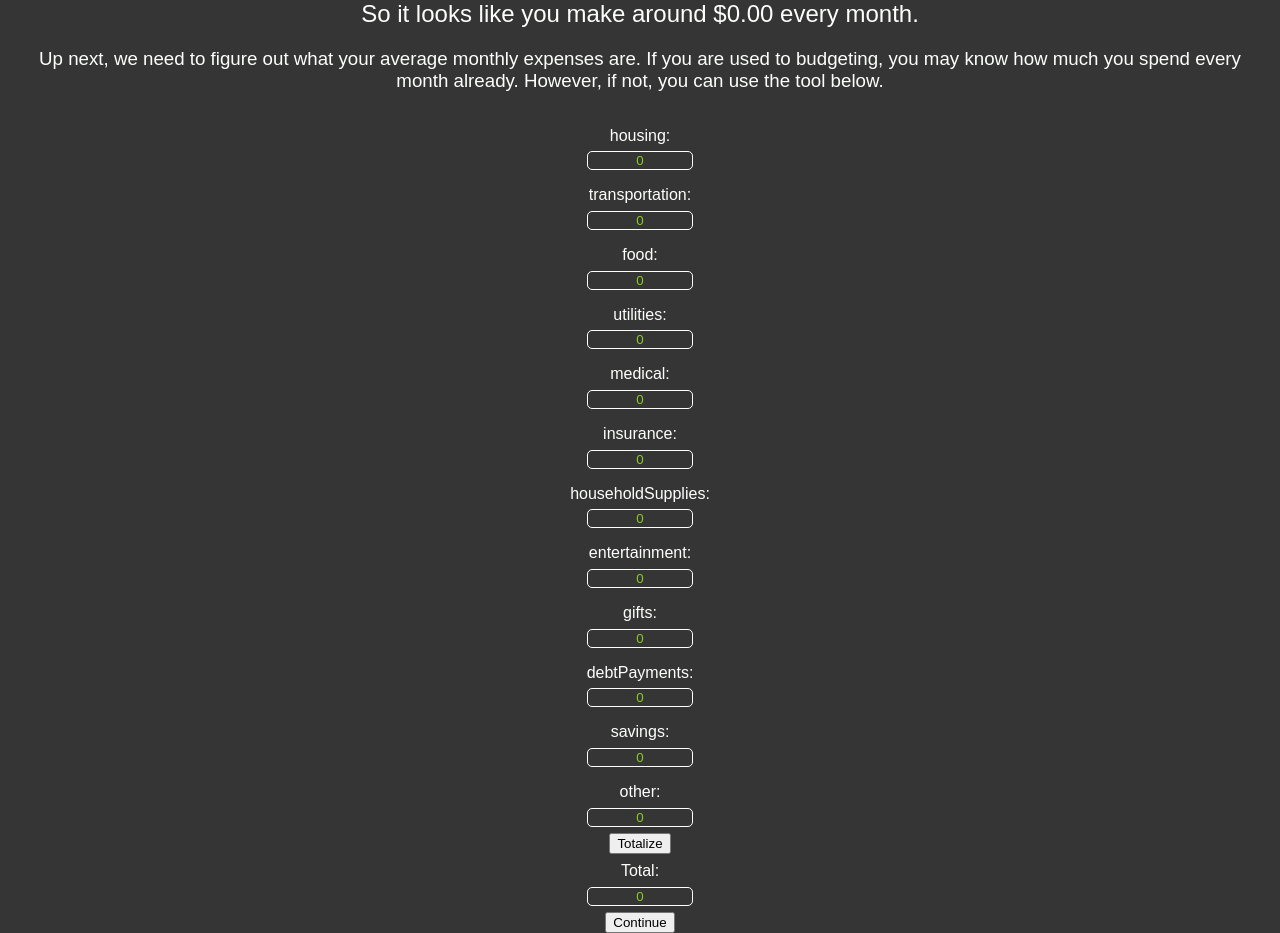
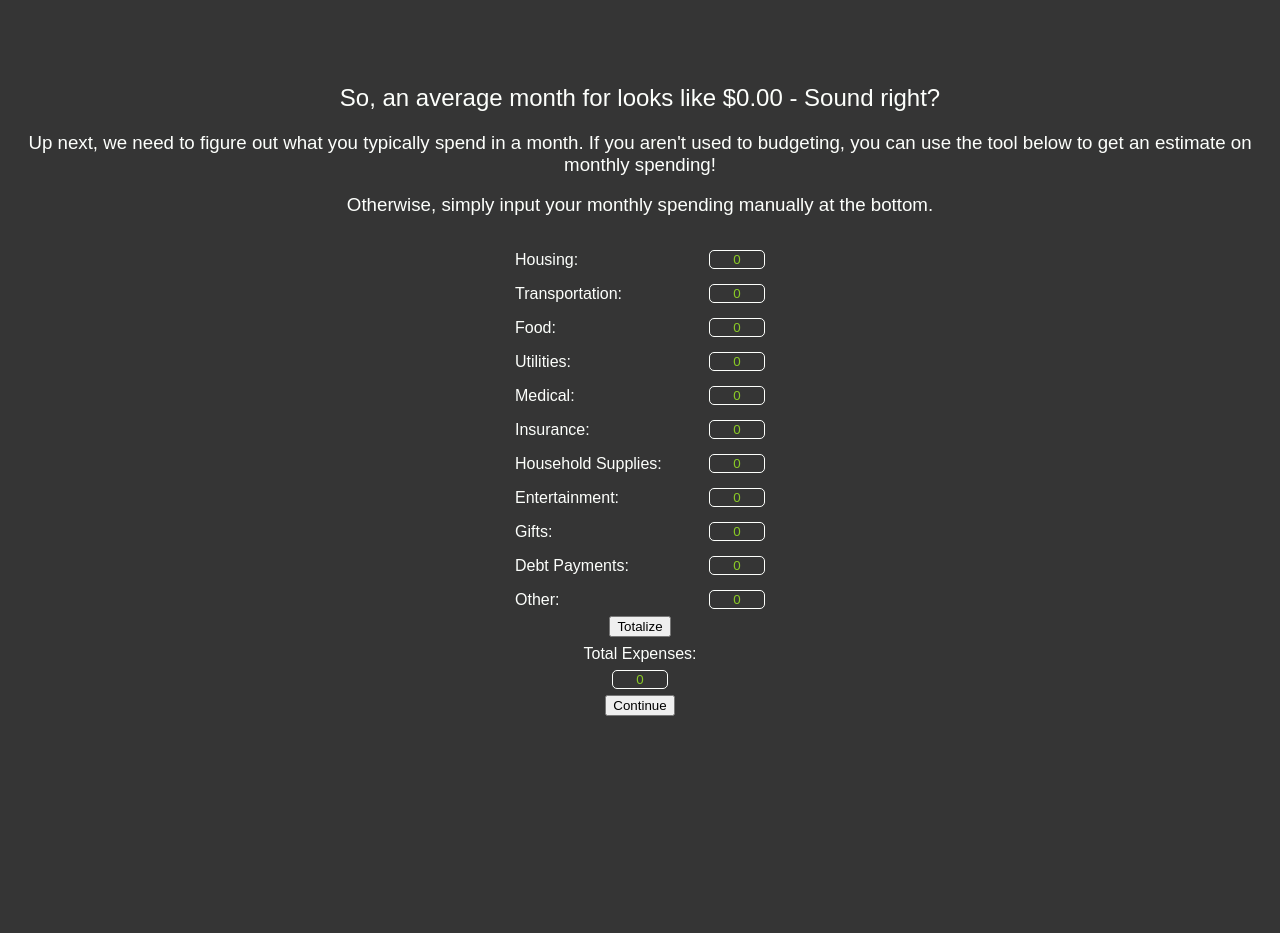
Before and after one commit to corumgold/simpli-money-path, a React (Create React App) app: page /expenses in a window 1280 px wide. After the commit the page ends 800 px from the top, so only its background shows below. Built offline with nearby package versions, Linux system fonts and the light colour scheme; a web font is replaced by a local one.

Commit message:
Clean up expenses component

```diff
--- a/public/less/form.less
+++ b/public/less/form.less
@@ -3,8 +3,8 @@
 
 form {
   .flexCenter();
-  text-align: start;
   flex-direction: column;
+  min-width: 300px
 }
 
 form * {
@@ -18,6 +18,7 @@ input {
   caret-color: @accent-color;
   color: @accent-color;
   text-align: center;
+  max-width: 50px;
 }
 
 textarea:focus,
@@ -26,8 +27,10 @@ input:focus {
 }
 
 .form-item {
-  .flexCenter();
-  flex-direction: column;
+  display: flex;
+  justify-content: space-between;
+  flex-direction: row;
+  width: 250px;
 }
 
 input {
--- a/src/components/Expenses.js
+++ b/src/components/Expenses.js
@@ -12,18 +12,17 @@ const Expenses = () => {
   let user = useSelector((state) => state);
 
   const [userExpenses, setUserExpenses] = useState({
-    housing: 0,
-    transportation: 0,
-    food: 0,
-    utilities: 0,
-    medical: 0,
-    insurance: 0,
-    householdSupplies: 0,
-    entertainment: 0,
-    gifts: 0,
-    debtPayments: 0,
-    savings: 0,
-    other: 0,
+    Housing: 0,
+    Transportation: 0,
+    Food: 0,
+    Utilities: 0,
+    Medical: 0,
+    Insurance: 0,
+    "Household Supplies": 0,
+    Entertainment: 0,
+    Gifts: 0,
+    "Debt Payments": 0,
+    Other: 0,
   });
 
   const [totalExpenses, setTotalExpenses] = useState(0);
@@ -56,19 +55,20 @@ const Expenses = () => {
   return (
     <>
       <h2>
-        So it looks like you make around {formatter.format(user.monthlyIncome)}{" "}
-        every month.
+        So, an average month for {user.name} looks like{" "}
+        {formatter.format(user.monthlyIncome)} - Sound right?
       </h2>
       <h3>
-        Up next, we need to figure out what your average monthly expenses are.
-        If you are used to budgeting, you may know how much you spend every
-        month already. However, if not, you can use the tool below.
+        Up next, we need to figure out what you typically spend in a month.
+        If you aren't used to budgeting, you can use the tool below to get an
+        estimate on monthly spending!
       </h3>
+      <h3>Otherwise, simply input your monthly spending manually at the bottom.</h3>
 
       <form>
         {Object.keys(userExpenses).map((expense) => {
           return (
-            <div className='form-item' key={expense}>
+            <div className="form-item" key={expense}>
               <label htmlFor={expense}>{expense}:</label>
               <input
                 name={expense}
@@ -81,9 +81,8 @@ const Expenses = () => {
 
         <button onClick={handleTotalBudget}>Totalize</button>
       </form>
-
       <form>
-        <label htmlFor="total">Total: </label>
+        <label htmlFor="total">Total Expenses: </label>
         <input name="total" value={totalExpenses} onChange={handleTotal} />
         <button onClick={handleSubmit}>Continue</button>
       </form>
--- a/src/styles.css
+++ b/src/styles.css
@@ -58,8 +58,8 @@ form {
   display: flex;
   justify-content: center;
   align-items: center;
-  text-align: start;
   flex-direction: column;
+  min-width: 300px;
 }
 form * {
   margin-top: 0.5em;
@@ -71,6 +71,7 @@ input {
   caret-color: #8ac926;
   color: #8ac926;
   text-align: center;
+  max-width: 50px;
 }
 textarea:focus,
 input:focus {
@@ -78,9 +79,9 @@ input:focus {
 }
 .form-item {
   display: flex;
-  justify-content: center;
-  align-items: center;
-  flex-direction: column;
+  justify-content: space-between;
+  flex-direction: row;
+  width: 250px;
 }
 input {
   width: 100px;
```
